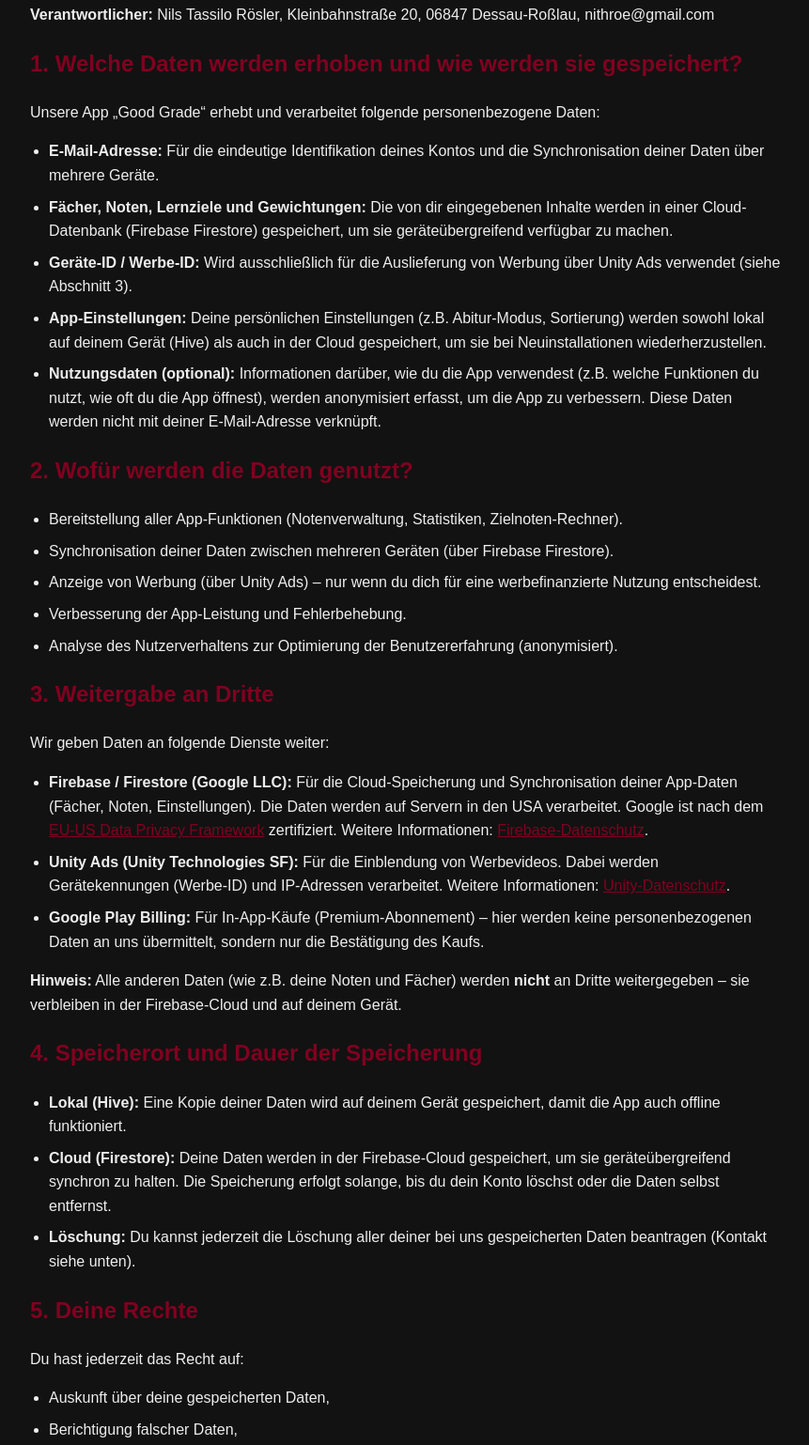
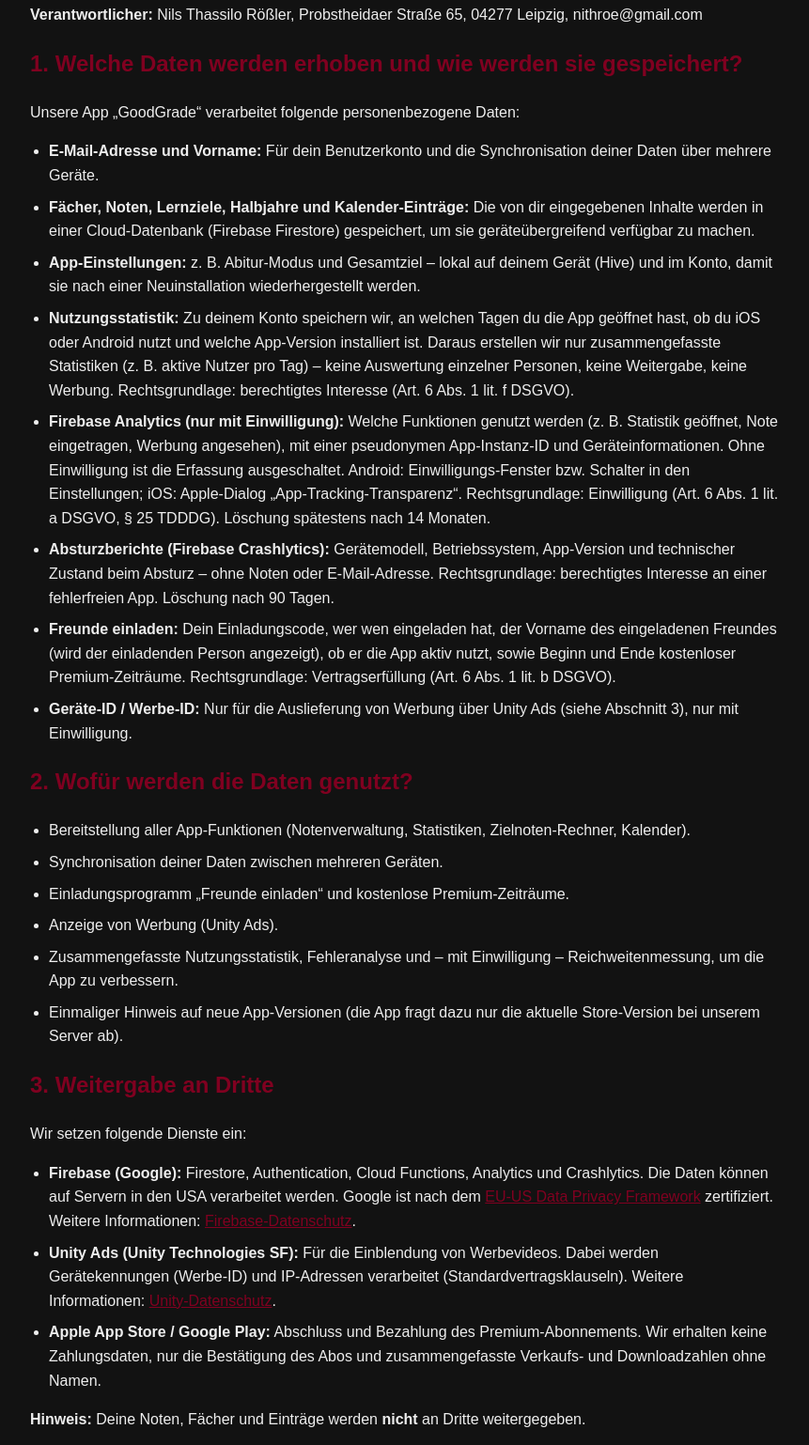
Before and after one commit to nils968/nils968.github.io, a plain HTML site: page datenschutz.html in a window 1280 px wide. Shown: the part 111-1649 px from the top of the page at 94% size, without its empty margins (208-1069 px from the left). Drawn offline with Linux system fonts and the light colour scheme.

Commit message:
Datenschutzerklärung: Analytics mit Einwilligung, Nutzungsstatistik, Crashlytics, Einladungen, neue Anschrift
Co-Authored-By: Claude Opus 5.5 <noreply@anthropic.com>

```diff
--- a/datenschutz.html
+++ b/datenschutz.html
@@ -35,41 +35,45 @@
 </head>
 <body>
     <h1>Datenschutzerklärung</h1>
-    <p><strong>Verantwortlicher:</strong> Nils Tassilo Rösler, Kleinbahnstraße 20, 06847 Dessau-Roßlau, nithroe@gmail.com</p>
+    <p><strong>Verantwortlicher:</strong> Nils Thassilo Rößler, Probstheidaer Straße 65, 04277 Leipzig, nithroe@gmail.com</p>
 
     <h2>1. Welche Daten werden erhoben und wie werden sie gespeichert?</h2>
-    <p>Unsere App „Good Grade“ erhebt und verarbeitet folgende personenbezogene Daten:</p>
+    <p>Unsere App „GoodGrade“ verarbeitet folgende personenbezogene Daten:</p>
     <ul>
-        <li><strong>E-Mail-Adresse:</strong> Für die eindeutige Identifikation deines Kontos und die Synchronisation deiner Daten über mehrere Geräte.</li>
-        <li><strong>Fächer, Noten, Lernziele und Gewichtungen:</strong> Die von dir eingegebenen Inhalte werden in einer Cloud-Datenbank (Firebase Firestore) gespeichert, um sie geräteübergreifend verfügbar zu machen.</li>
-        <li><strong>Geräte-ID / Werbe-ID:</strong> Wird ausschließlich für die Auslieferung von Werbung über Unity Ads verwendet (siehe Abschnitt 3).</li>
-        <li><strong>App-Einstellungen:</strong> Deine persönlichen Einstellungen (z.B. Abitur-Modus, Sortierung) werden sowohl lokal auf deinem Gerät (Hive) als auch in der Cloud gespeichert, um sie bei Neuinstallationen wiederherzustellen.</li>
-        <li><strong>Nutzungsdaten (optional):</strong> Informationen darüber, wie du die App verwendest (z.B. welche Funktionen du nutzt, wie oft du die App öffnest), werden anonymisiert erfasst, um die App zu verbessern. Diese Daten werden nicht mit deiner E-Mail-Adresse verknüpft.</li>
+        <li><strong>E-Mail-Adresse und Vorname:</strong> Für dein Benutzerkonto und die Synchronisation deiner Daten über mehrere Geräte.</li>
+        <li><strong>Fächer, Noten, Lernziele, Halbjahre und Kalender-Einträge:</strong> Die von dir eingegebenen Inhalte werden in einer Cloud-Datenbank (Firebase Firestore) gespeichert, um sie geräteübergreifend verfügbar zu machen.</li>
+        <li><strong>App-Einstellungen:</strong> z. B. Abitur-Modus und Gesamtziel – lokal auf deinem Gerät (Hive) und im Konto, damit sie nach einer Neuinstallation wiederhergestellt werden.</li>
+        <li><strong>Nutzungsstatistik:</strong> Zu deinem Konto speichern wir, an welchen Tagen du die App geöffnet hast, ob du iOS oder Android nutzt und welche App-Version installiert ist. Daraus erstellen wir nur zusammengefasste Statistiken (z. B. aktive Nutzer pro Tag) – keine Auswertung einzelner Personen, keine Weitergabe, keine Werbung. Rechtsgrundlage: berechtigtes Interesse (Art. 6 Abs. 1 lit. f DSGVO).</li>
+        <li><strong>Firebase Analytics (nur mit Einwilligung):</strong> Welche Funktionen genutzt werden (z. B. Statistik geöffnet, Note eingetragen, Werbung angesehen), mit einer pseudonymen App-Instanz-ID und Geräteinformationen. Ohne Einwilligung ist die Erfassung ausgeschaltet. Android: Einwilligungs-Fenster bzw. Schalter in den Einstellungen; iOS: Apple-Dialog „App-Tracking-Transparenz“. Rechtsgrundlage: Einwilligung (Art. 6 Abs. 1 lit. a DSGVO, § 25 TDDDG). Löschung spätestens nach 14 Monaten.</li>
+        <li><strong>Absturzberichte (Firebase Crashlytics):</strong> Gerätemodell, Betriebssystem, App-Version und technischer Zustand beim Absturz – ohne Noten oder E-Mail-Adresse. Rechtsgrundlage: berechtigtes Interesse an einer fehlerfreien App. Löschung nach 90 Tagen.</li>
+        <li><strong>Freunde einladen:</strong> Dein Einladungscode, wer wen eingeladen hat, der Vorname des eingeladenen Freundes (wird der einladenden Person angezeigt), ob er die App aktiv nutzt, sowie Beginn und Ende kostenloser Premium-Zeiträume. Rechtsgrundlage: Vertragserfüllung (Art. 6 Abs. 1 lit. b DSGVO).</li>
+        <li><strong>Geräte-ID / Werbe-ID:</strong> Nur für die Auslieferung von Werbung über Unity Ads (siehe Abschnitt 3), nur mit Einwilligung.</li>
     </ul>
 
     <h2>2. Wofür werden die Daten genutzt?</h2>
     <ul>
-        <li>Bereitstellung aller App-Funktionen (Notenverwaltung, Statistiken, Zielnoten-Rechner).</li>
-        <li>Synchronisation deiner Daten zwischen mehreren Geräten (über Firebase Firestore).</li>
-        <li>Anzeige von Werbung (über Unity Ads) – nur wenn du dich für eine werbefinanzierte Nutzung entscheidest.</li>
-        <li>Verbesserung der App-Leistung und Fehlerbehebung.</li>
-        <li>Analyse des Nutzerverhaltens zur Optimierung der Benutzererfahrung (anonymisiert).</li>
+        <li>Bereitstellung aller App-Funktionen (Notenverwaltung, Statistiken, Zielnoten-Rechner, Kalender).</li>
+        <li>Synchronisation deiner Daten zwischen mehreren Geräten.</li>
+        <li>Einladungsprogramm „Freunde einladen“ und kostenlose Premium-Zeiträume.</li>
+        <li>Anzeige von Werbung (Unity Ads).</li>
+        <li>Zusammengefasste Nutzungsstatistik, Fehleranalyse und – mit Einwilligung – Reichweitenmessung, um die App zu verbessern.</li>
+        <li>Einmaliger Hinweis auf neue App-Versionen (die App fragt dazu nur die aktuelle Store-Version bei unserem Server ab).</li>
     </ul>
 
     <h2>3. Weitergabe an Dritte</h2>
-    <p>Wir geben Daten an folgende Dienste weiter:</p>
+    <p>Wir setzen folgende Dienste ein:</p>
     <ul>
-        <li><strong>Firebase / Firestore (Google LLC):</strong> Für die Cloud-Speicherung und Synchronisation deiner App-Daten (Fächer, Noten, Einstellungen). Die Daten werden auf Servern in den USA verarbeitet. Google ist nach dem <a href="https://www.dataprivacyframework.gov/" target="_blank">EU-US Data Privacy Framework</a> zertifiziert. Weitere Informationen: <a href="https://firebase.google.com/support/privacy" target="_blank">Firebase-Datenschutz</a>.</li>
-        <li><strong>Unity Ads (Unity Technologies SF):</strong> Für die Einblendung von Werbevideos. Dabei werden Gerätekennungen (Werbe-ID) und IP-Adressen verarbeitet. Weitere Informationen: <a href="https://unity.com/legal/privacy-policy" target="_blank">Unity-Datenschutz</a>.</li>
-        <li><strong>Google Play Billing:</strong> Für In-App-Käufe (Premium-Abonnement) – hier werden keine personenbezogenen Daten an uns übermittelt, sondern nur die Bestätigung des Kaufs.</li>
+        <li><strong>Firebase (Google):</strong> Firestore, Authentication, Cloud Functions, Analytics und Crashlytics. Die Daten können auf Servern in den USA verarbeitet werden. Google ist nach dem <a href="https://www.dataprivacyframework.gov/" target="_blank">EU-US Data Privacy Framework</a> zertifiziert. Weitere Informationen: <a href="https://firebase.google.com/support/privacy" target="_blank">Firebase-Datenschutz</a>.</li>
+        <li><strong>Unity Ads (Unity Technologies SF):</strong> Für die Einblendung von Werbevideos. Dabei werden Gerätekennungen (Werbe-ID) und IP-Adressen verarbeitet (Standardvertragsklauseln). Weitere Informationen: <a href="https://unity.com/legal/privacy-policy" target="_blank">Unity-Datenschutz</a>.</li>
+        <li><strong>Apple App Store / Google Play:</strong> Abschluss und Bezahlung des Premium-Abonnements. Wir erhalten keine Zahlungsdaten, nur die Bestätigung des Abos und zusammengefasste Verkaufs- und Downloadzahlen ohne Namen.</li>
     </ul>
-    <p><strong>Hinweis:</strong> Alle anderen Daten (wie z.B. deine Noten und Fächer) werden <strong>nicht</strong> an Dritte weitergegeben – sie verbleiben in der Firebase-Cloud und auf deinem Gerät.</p>
+    <p><strong>Hinweis:</strong> Deine Noten, Fächer und Einträge werden <strong>nicht</strong> an Dritte weitergegeben.</p>
 
     <h2>4. Speicherort und Dauer der Speicherung</h2>
     <ul>
-        <li><strong>Lokal (Hive):</strong> Eine Kopie deiner Daten wird auf deinem Gerät gespeichert, damit die App auch offline funktioniert.</li>
-        <li><strong>Cloud (Firestore):</strong> Deine Daten werden in der Firebase-Cloud gespeichert, um sie geräteübergreifend synchron zu halten. Die Speicherung erfolgt solange, bis du dein Konto löschst oder die Daten selbst entfernst.</li>
-        <li><strong>Löschung:</strong> Du kannst jederzeit die Löschung aller deiner bei uns gespeicherten Daten beantragen (Kontakt siehe unten).</li>
+        <li><strong>Lokal (Hive):</strong> Eine Kopie deiner Daten liegt auf deinem Gerät, damit die App auch offline funktioniert.</li>
+        <li><strong>Cloud (Firestore):</strong> Bis du dein Konto löschst oder die Daten selbst entfernst. Beim Löschen des Kontos (in der App unter Einstellungen → Konto löschen) werden auch Einladungs- und Premium-Daten automatisch gelöscht.</li>
+        <li><strong>Firebase Analytics:</strong> spätestens 14 Monate. <strong>Crashlytics:</strong> 90 Tage.</li>
     </ul>
 
     <h2>5. Deine Rechte</h2>
@@ -93,6 +97,6 @@
     <p>Bei Fragen zum Datenschutz erreichst du uns unter:<br />
     <strong>nithroe@gmail.com</strong></p>
 
-    <p class="footer"><em>Stand: August 2026</em></p>
+    <p class="footer"><em>Stand: 26. November 2026</em></p>
 </body>
 </html>
```
